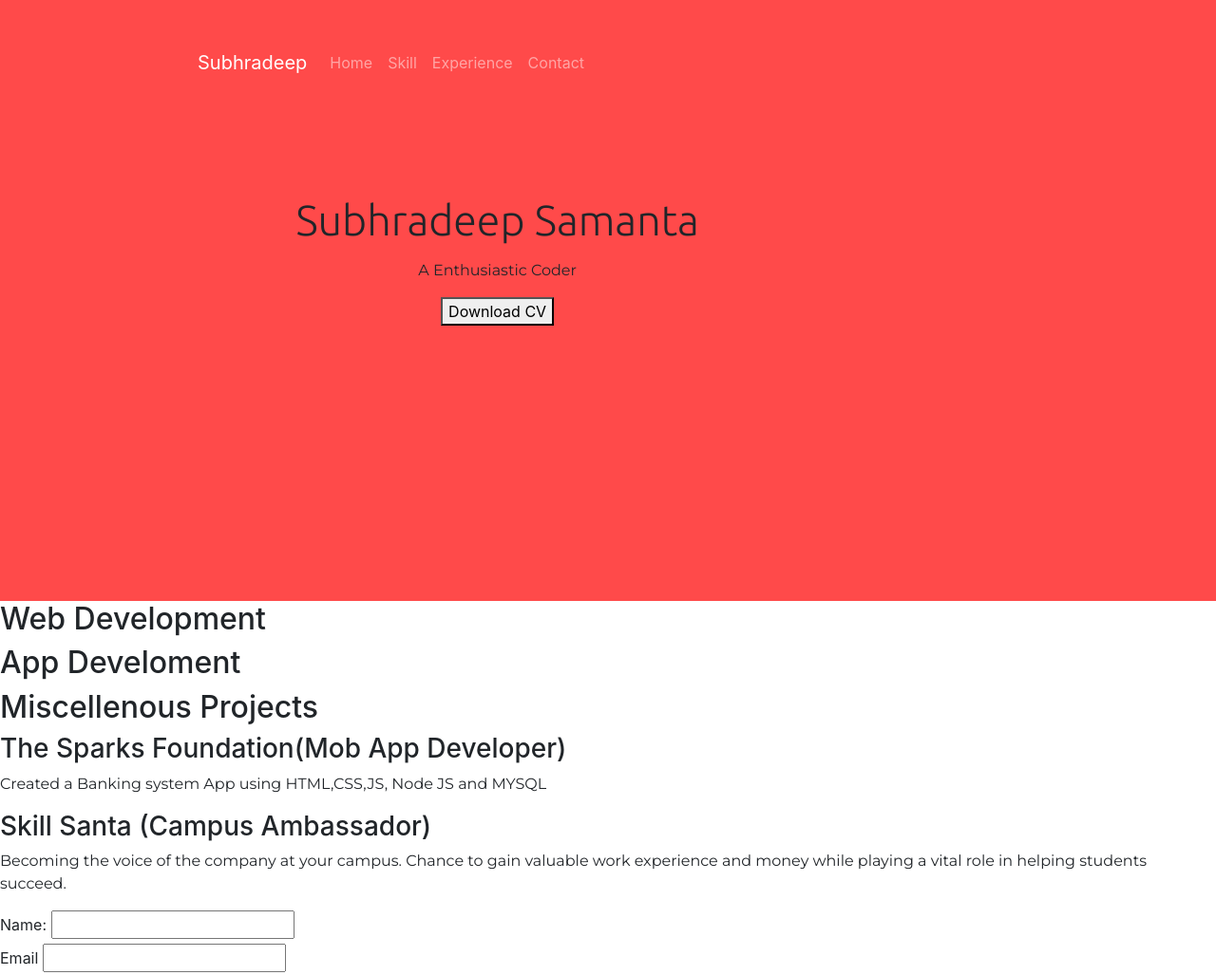
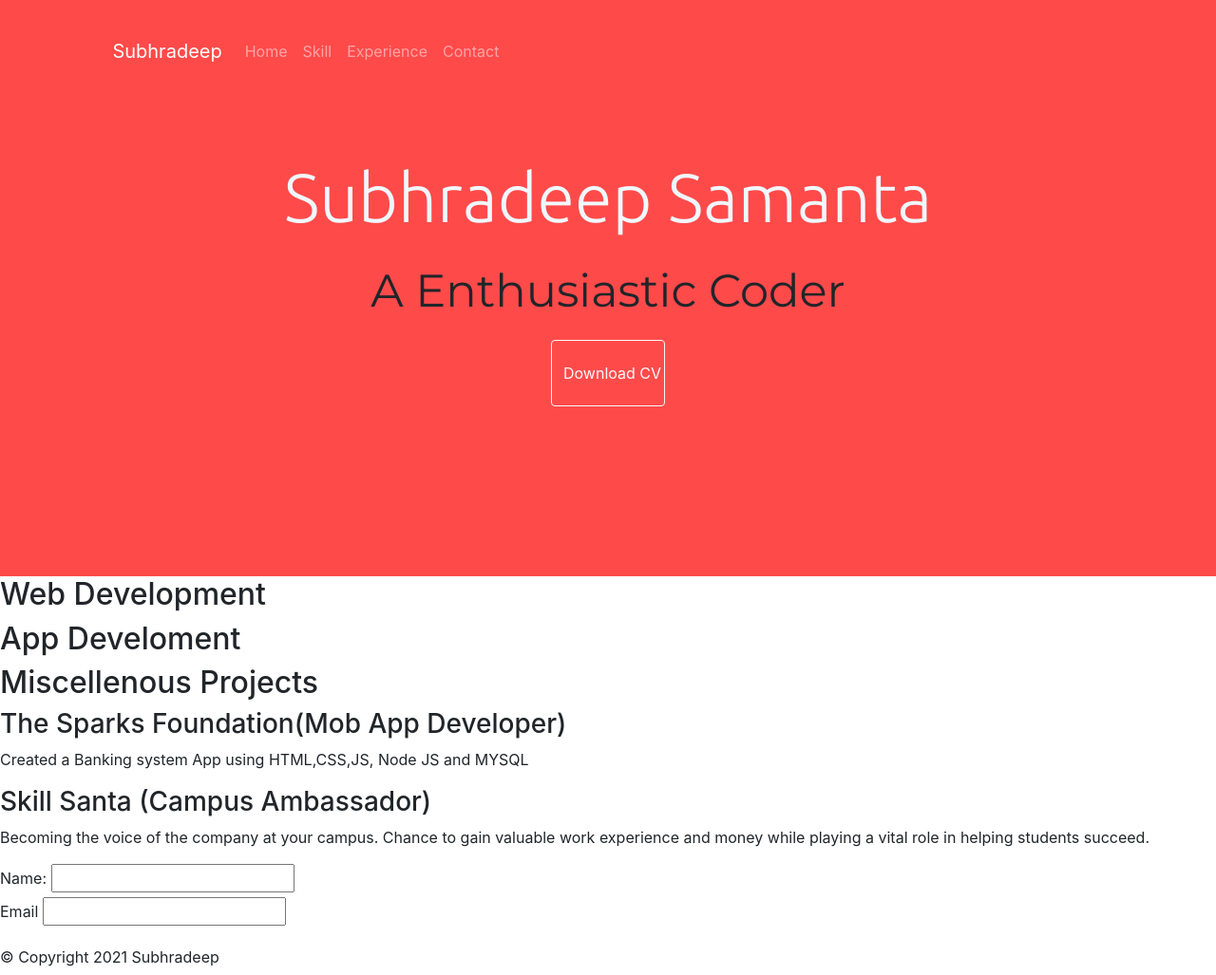
Before and after one commit to Subhradeep10/Bootstrap-Projects, a plain HTML site: page portfolio/index.html in a window 1280 px wide. Shown: the top 1027 px of the page at 95% size. Drawn offline with nearby package versions, Linux system fonts and the light colour scheme.

Commit message:
Portfolio will add soon

```diff
--- a/portfolio/index.css
+++ b/portfolio/index.css
@@ -5,17 +5,23 @@
     background-color: rgb(255, 74, 74);
     height: 500px;
     text-align: center;
-    padding: 3% 15%;
+    padding: 2% 8%;
 }
 h1{
     font-family: 'Ubuntu', sans-serif;
-    font-size: 2.8rem;
+    font-size: 4.5rem;
     line-height: 1.5;
+    color: aliceblue;
 }
-p{
+.sub-head{
     font-family: 'Montserrat', sans-serif;
+    font-size: 3rem;
 }
 .container-fluid{
-    padding: 3% 15%;
+    padding: 2% 8%;
     text-align: center;
 }
+#button{
+    width: 120px;
+    height: 70px;
+}
--- a/portfolio/index.html
+++ b/portfolio/index.html
@@ -57,15 +57,15 @@
     <!--Homescreen-->
     <section id="home">
         <div class="container-fluid">
-        <div class="row">
+        <div class="d-flex justify-content-center">
             <div>
                 <h1>
                     Subhradeep Samanta
                 </h1>
-                <p>
+                <p class="sub-head">
                     A Enthusiastic Coder
                 </p>
-                <button>
+                <button class="btn btn-outline-light" id="button">
                     Download CV
                 </button>
             </div>
```
